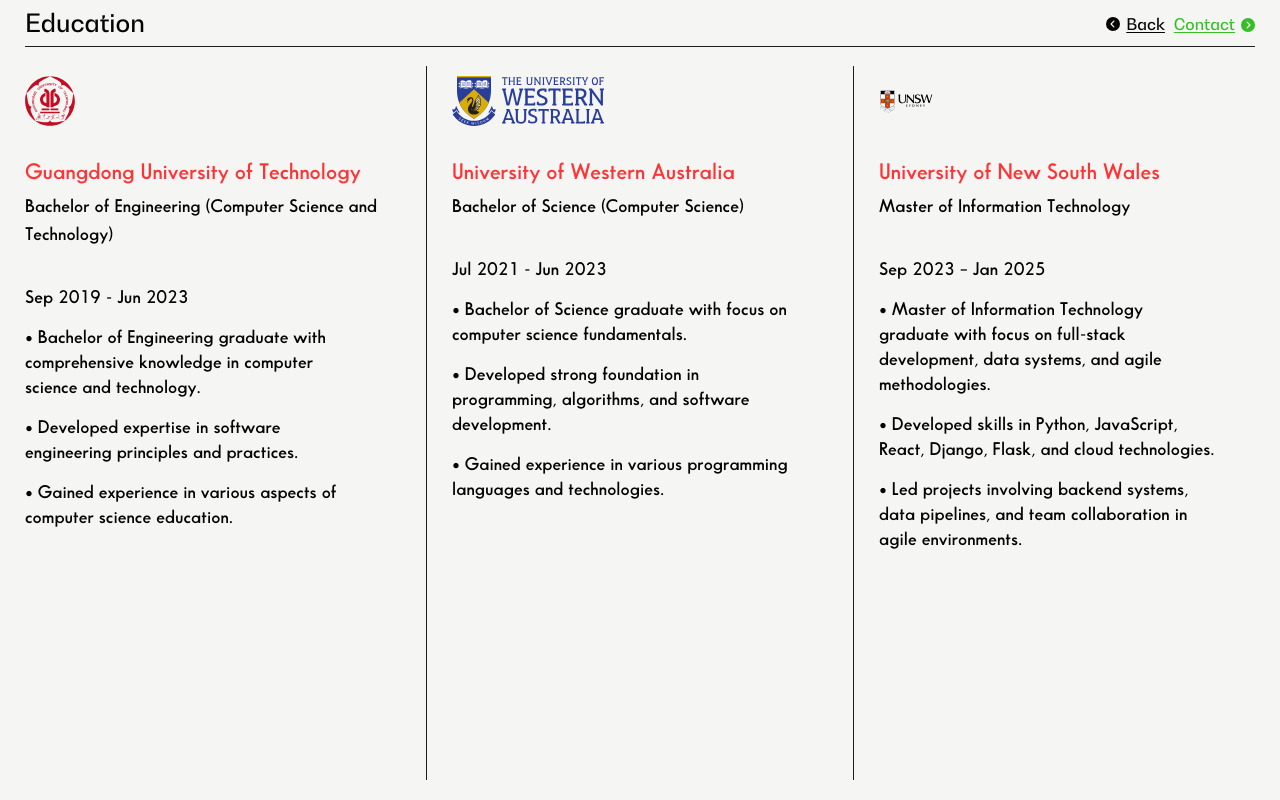
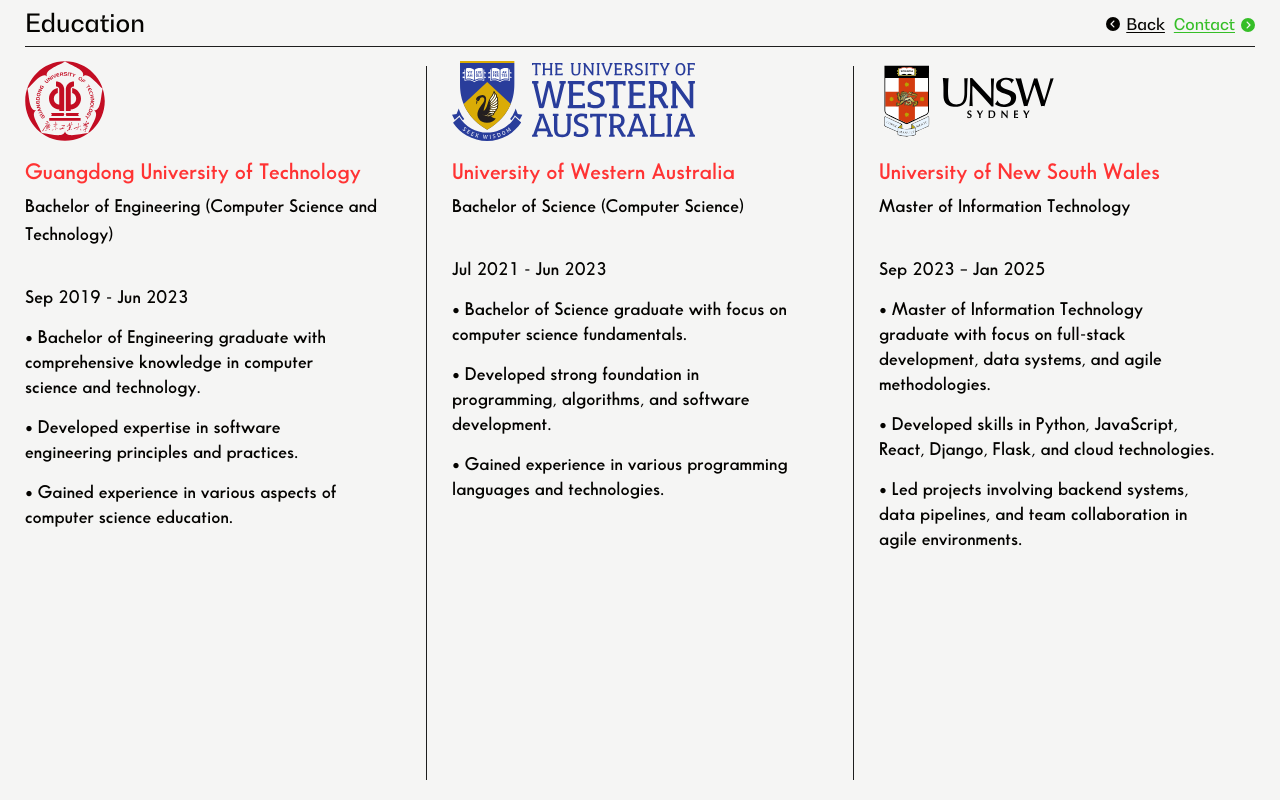
Before and after one commit to JesseYeung/MyWebsite, a Gatsby site: page /education in a window 1280 px wide. Built offline with nearby package versions, Linux system fonts and the light colour scheme; Gatsby itself is replaced by a stand-in of ours; no server answers.

Commit message:
Modified Education Styles

```diff
--- a/src/components/education/gdut.tsx
+++ b/src/components/education/gdut.tsx
@@ -19,7 +19,7 @@
       transition={{ stiffness: 0, duration: 0.4, delay: 0.1 * 1 }}
     >
       <Logo
-        $height={50}
+        $height={80}
         src={iconPicker(Icon.Gdut, isDarkMode)}
         alt="Guangdong University of Technology"
       />
--- a/src/components/education/uoa.tsx
+++ b/src/components/education/unsw.tsx
@@ -11,7 +11,7 @@
   IMAGE_DEFAULT_HEIGHT,
 } from "../../constants/margin";
 
-const Uoa = ({ isDarkMode }: { isDarkMode: boolean }) => (
+const Unsw = ({ isDarkMode }: { isDarkMode: boolean }) => (
   <Container className="font-primary-normal">
     <motion.div
       initial={{ opacity: 0 }}
@@ -19,7 +19,7 @@
       transition={{ stiffness: 0, duration: 0.4, delay: 0.1 * 3 }}
     >
       <Logo
-        $height={55}
+        $height={180}
         src={iconPicker(Icon.UNSW, isDarkMode)}
         alt="University of New South Wales"
       />
@@ -45,7 +45,7 @@
   </Container>
 );
 
-export default Uoa;
+export default Unsw;
 
 const Container = styled.div`
   margin-top: 30px;
--- a/src/components/education/usyd.tsx
+++ b/src/components/education/uwa.tsx
@@ -11,7 +11,7 @@
   IMAGE_DEFAULT_HEIGHT,
 } from "../../constants/margin";
 
-const Usyd = ({ isDarkMode }: { isDarkMode: boolean }) => (
+const Uwa = ({ isDarkMode }: { isDarkMode: boolean }) => (
   <Container className="font-primary-normal" $isDarkMode={isDarkMode}>
     <motion.div
       initial={{ opacity: 0 }}
@@ -19,7 +19,7 @@
       transition={{ stiffness: 0, duration: 0.4, delay: 0.1 * 2 }}
     >
       <Logo
-        $height={50}
+        $height={80}
         src={iconPicker(Icon.UWA, isDarkMode)}
         alt="University of Western Australia"
       />
@@ -45,7 +45,7 @@
   </Container>
 );
 
-export default Usyd;
+export default Uwa;
 
 const Container = styled.div<{ $isDarkMode: boolean }>`
   margin-top: 20px;
--- a/src/pages/education.tsx
+++ b/src/pages/education.tsx
@@ -12,9 +12,9 @@
 import usePwaDetection from "../hooks/usePwaDetection";
 import useDarkModeManager from "../hooks/useDarkModeManager";
 import useIphoneXDetection from "../hooks/useIphoneXDetection";
-import Uoa from "../components/education/uoa";
+import Unsw from "../components/education/unsw";
 import Splash from "../components/seo/splash";
-import Usyd from "../components/education/usyd";
+import Uwa from "../components/education/uwa";
 import Gdut from "../components/education/gdut";
 import Preload from "../components/seo/preload";
 import MetaTags from "../components/seo/metaTags";
@@ -87,8 +87,8 @@
       </Top>
       <Horizontal>
         <Gdut isDarkMode={isDarkMode} />
-        <Usyd isDarkMode={isDarkMode} />
-        <Uoa isDarkMode={isDarkMode} />
+        <Uwa isDarkMode={isDarkMode} />
+        <Unsw isDarkMode={isDarkMode} />
         <Bottom
           className="font-secondary-normal"
           $isDarkMode={isDarkMode}
```
